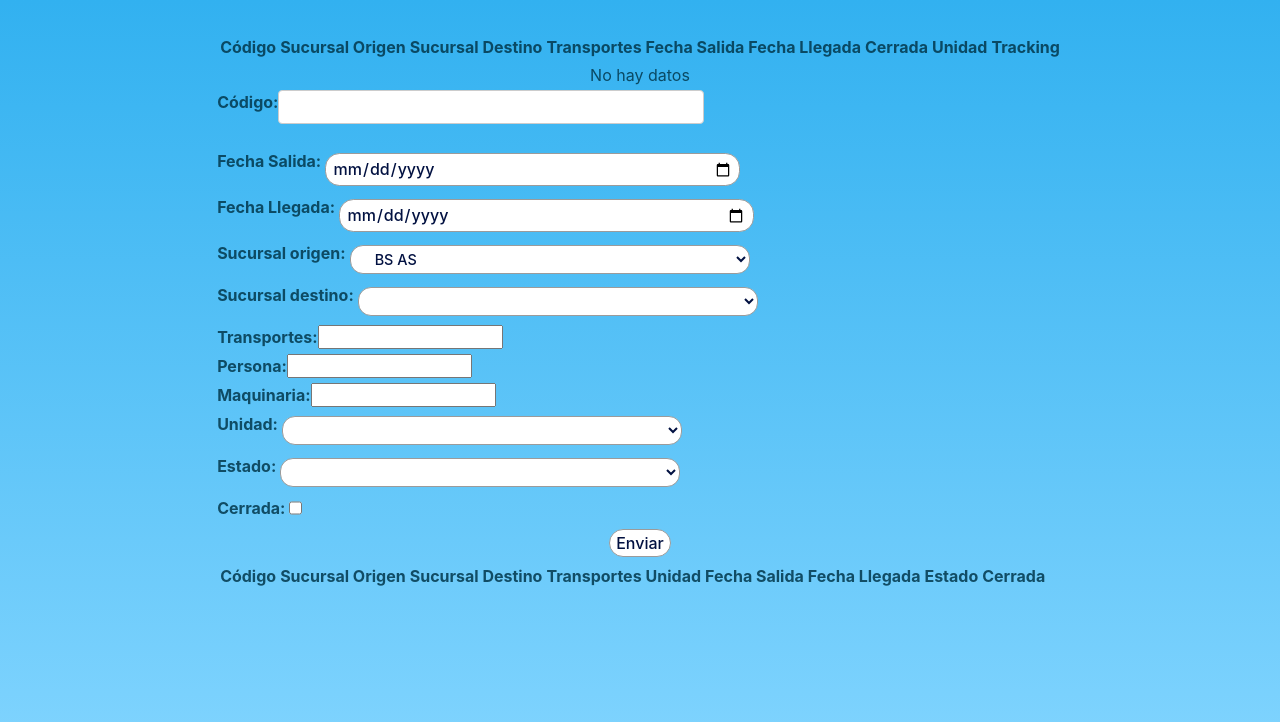
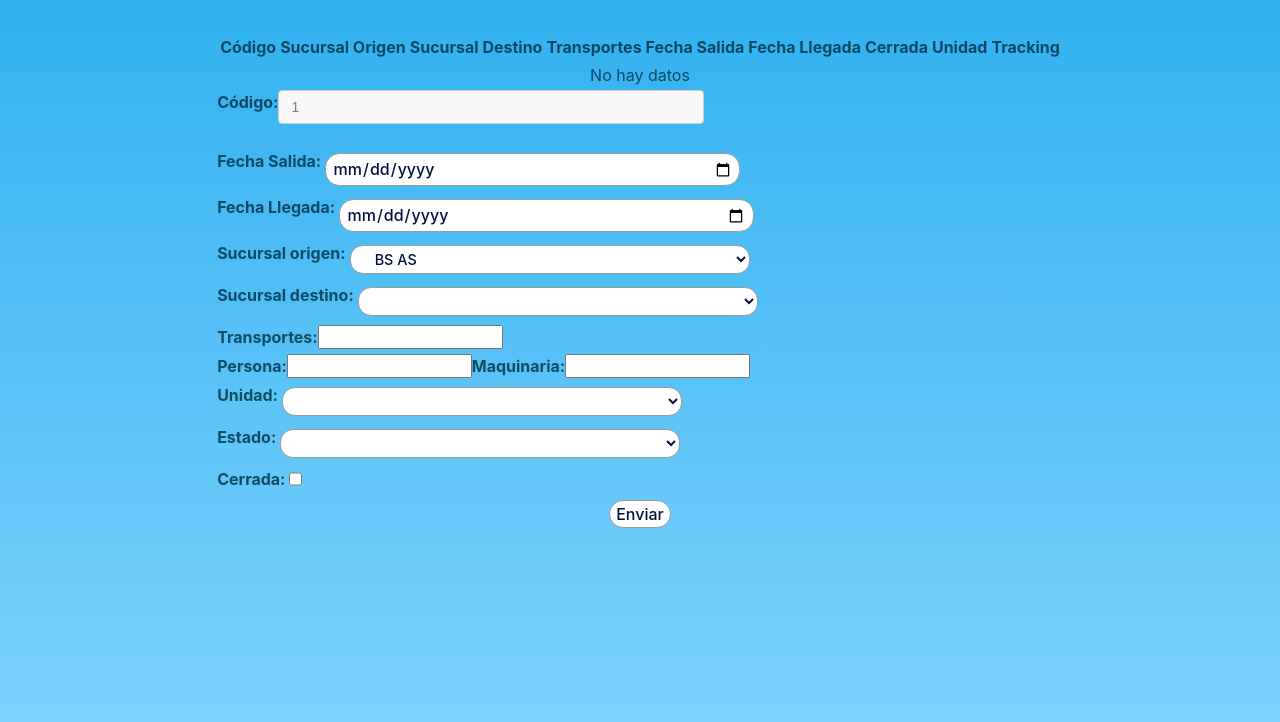
Before and after one commit to lucatass/SiroTransportesFrontEnd, a React (Vite) app: page / in a window 1280 px wide. Shown: the top 722 px of the page. Built offline with nearby package versions, Linux system fonts and the light colour scheme.

Commit message:
Hruta mejora del form

```diff
--- a/src/components/HRuta.tsx
+++ b/src/components/HRuta.tsx
@@ -1,4 +1,4 @@
-import React, { useState } from 'react';
+import React, { useState, useEffect } from 'react';
 import { useForm } from 'react-hook-form';
 
 type FormInput = {
@@ -16,9 +16,10 @@ type FormInput = {
 };
 
 const HrutaList: React.FC = () => {
-  const { register, handleSubmit, watch, setError, clearErrors, formState: { errors } } = useForm<FormInput>({
+  const [codigo, setCodigo] = useState<number | null>(null);
+
+  const { register, handleSubmit, watch, setError, clearErrors, formState: { errors }, reset } = useForm<FormInput>({
     defaultValues: {
-      codigo: 0,
       salida: '',
       llegada: '',
       origen: 'BAS',
@@ -32,11 +33,20 @@ const HrutaList: React.FC = () => {
     },
   });
 
+  useEffect(() => {
+    fetch('./src/components/codigoRuta.json')
+      .then((response) => response.json())
+      .then((data) => {
+        console.log('Fetched data:', data);
+        reset({ codigo: data[0].codigo }); // Setea el valor de código
+      })
+      .catch((error) => console.error('Error fetching codigo data:', error));
+  }, [reset]);
+
   const [formData, setFormData] = useState<FormInput | null>(null);
 
   const onSubmit = (data: FormInput) => {
-
-    if (data.transporteId){
+    if (data.transporteId) {
       data.personalId = null as any;
       data.maquinariaId = null as any;
     } else {
@@ -44,9 +54,7 @@ const HrutaList: React.FC = () => {
     }
 
     console.log('Form Data:', data);
-
     setFormData(data);
-
   };
 
   const transporteIdValue = watch('transporteId');
@@ -104,11 +112,20 @@ const HrutaList: React.FC = () => {
           )}
         </tbody>
       </table>
+
       <form onSubmit={handleSubmit(onSubmit)}>
         <label>
           Código:
-          <input type="number" {...register('codigo')} />
+          <input type="number" value={codigo !== null ? codigo : ''} className="greyed-out" readOnly {...register('codigo')} />
         </label>
+
+        <style >{`
+          .greyed-out {
+            color: grey !important;
+            background-color: #f7f7f7;
+            border-color: #ccc;
+          }
+        `}</style>
         <label>
           Fecha Salida:
           <input type="date" {...register('salida')} />
@@ -141,16 +158,16 @@ const HrutaList: React.FC = () => {
           Transportes:
           <input type="string" {...register('transporteId')} onChange={validateIds} />
           {errors.transporteId && <p>{errors.transporteId.message}</p>}
+          {/* add checkbox here to enable Transportes and disable Personas and Maquinaria */}
         </label>
         <label>
           Persona:
           <input type="string" {...register('personalId')} onChange={validateIds} />
           {errors.personalId && <p>{errors.personalId.message}</p>}
-        </label>
-        <label>
           Maquinaria:
           <input type="string" {...register('maquinariaId')} onChange={validateIds} />
           {errors.maquinariaId && <p>{errors.maquinariaId.message}</p>}
+          {/* add checkbox here to enable Personas and Maquinaria and disable Transportes */}
         </label>
         <label>
           Unidad:
@@ -177,36 +194,6 @@ const HrutaList: React.FC = () => {
 
         <button type="submit">Enviar</button>
       </form>
-      <table>
-        <thead>
-          <tr>
-            <th>Código</th>
-            <th>Sucursal Origen</th>
-            <th>Sucursal Destino</th>
-            <th>Transportes</th>
-            <th>Unidad</th>
-            <th>Fecha Salida</th>
-            <th>Fecha Llegada</th>
-            <th>Estado</th>
-            <th>Cerrada</th>
-          </tr>
-        </thead>
-        <tbody>
-          {formData && (
-            <tr>
-              <td>{formData.codigo}</td>
-              <td>{formData.origen}</td>
-              <td>{formData.destino}</td>
-              <td>{formData.transporteId}</td>
-              <td>{formData.unidad}</td>
-              <td>{formData.salida}</td>
-              <td>{formData.llegada}</td>
-              <td>{formData.tracking}</td>
-              <td>{formData.cerrada ? 'Si' : 'No'}</td>
-            </tr>
-          )}
-        </tbody>
-      </table>
     </div>
   );
 };
--- /dev/null
+++ b/src/components/codigoRuta.json
@@ -0,0 +1,3 @@
+[
+  {"codigo": 1}
+]
```
